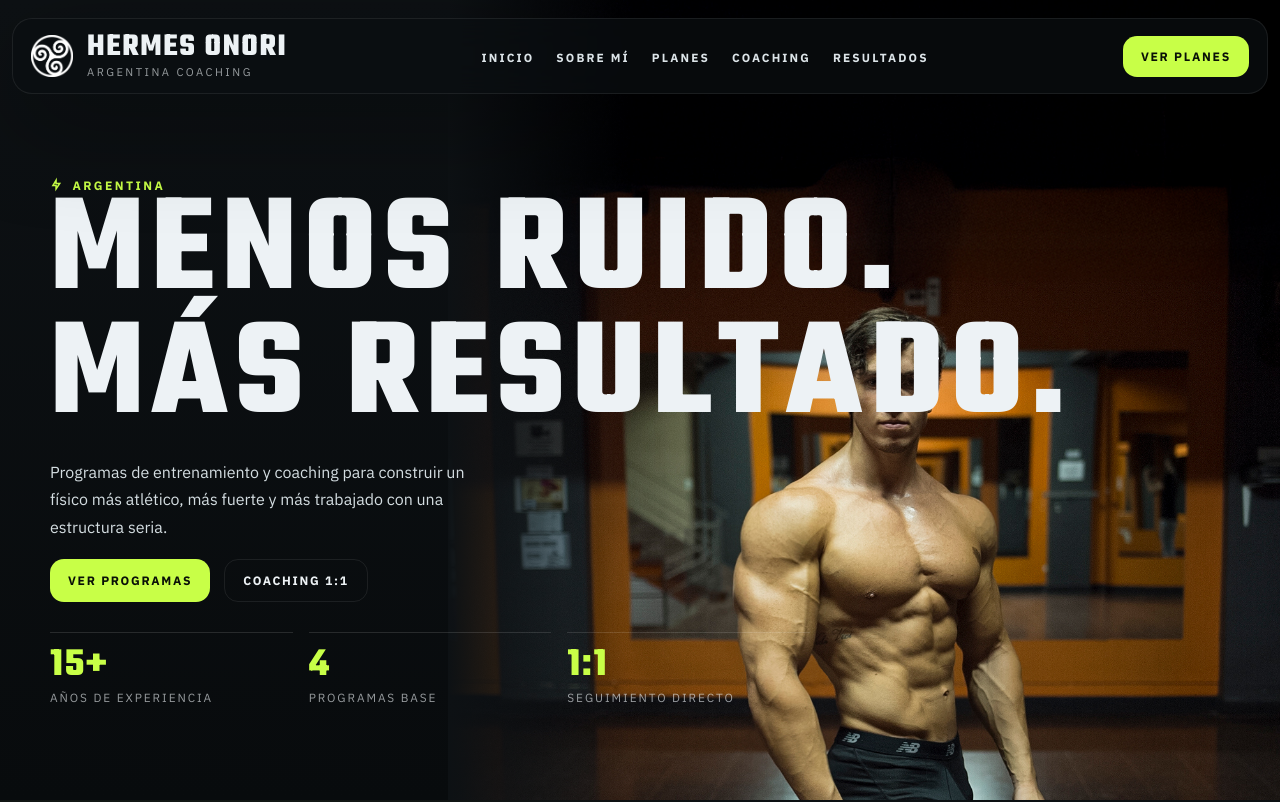
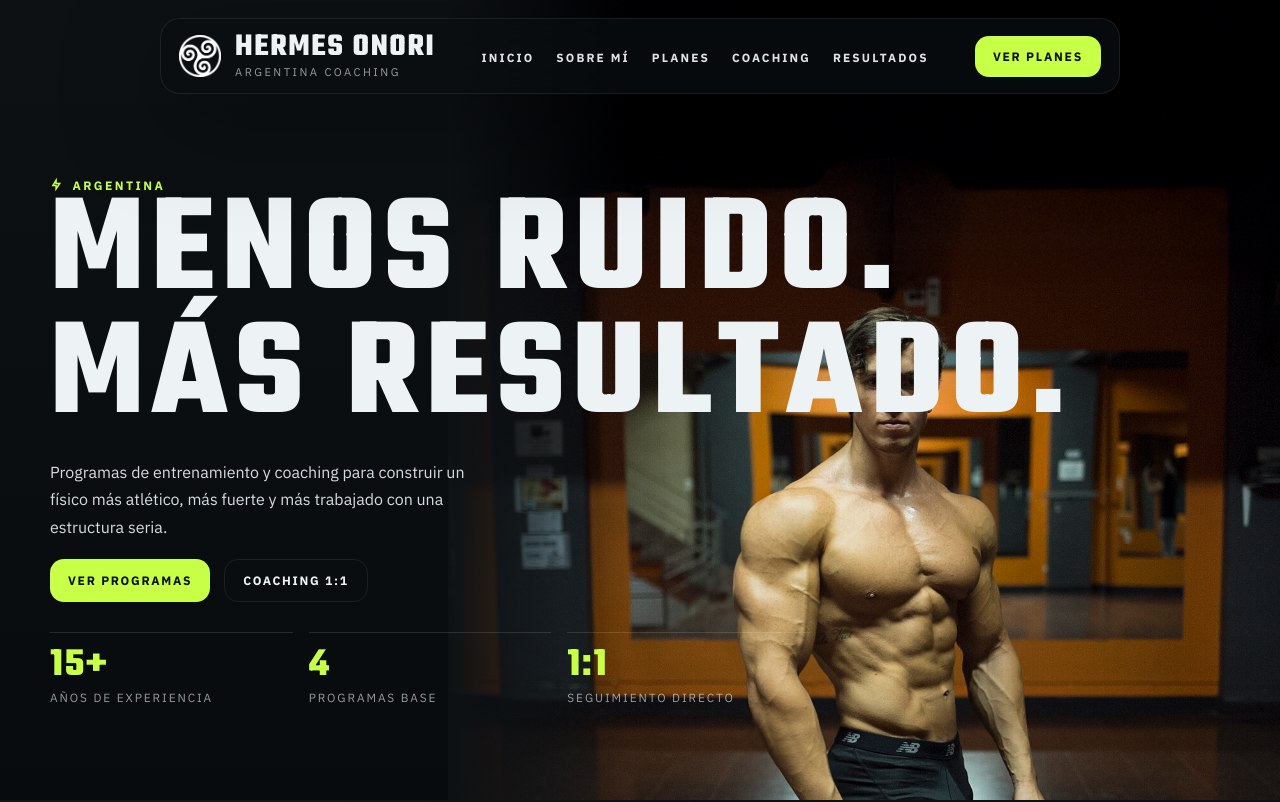
Before and after one commit to luapicone/gero-trainer, a website built with Vite: page pagina1.html in a window 1280 px wide. Shown: the top 802 px of the page. Built offline with nearby package versions, Linux system fonts and the light colour scheme.

Commit message:
tu mensaje

```diff
--- a/pagina1.html
+++ b/pagina1.html
@@ -52,7 +52,7 @@
       top: 18px;
       left: 50%;
       transform: translateX(-50%);
-      width: calc(100% - 24px);
+      width: 75%;
       z-index: 1000;
       display: flex;
       align-items: center;
```
